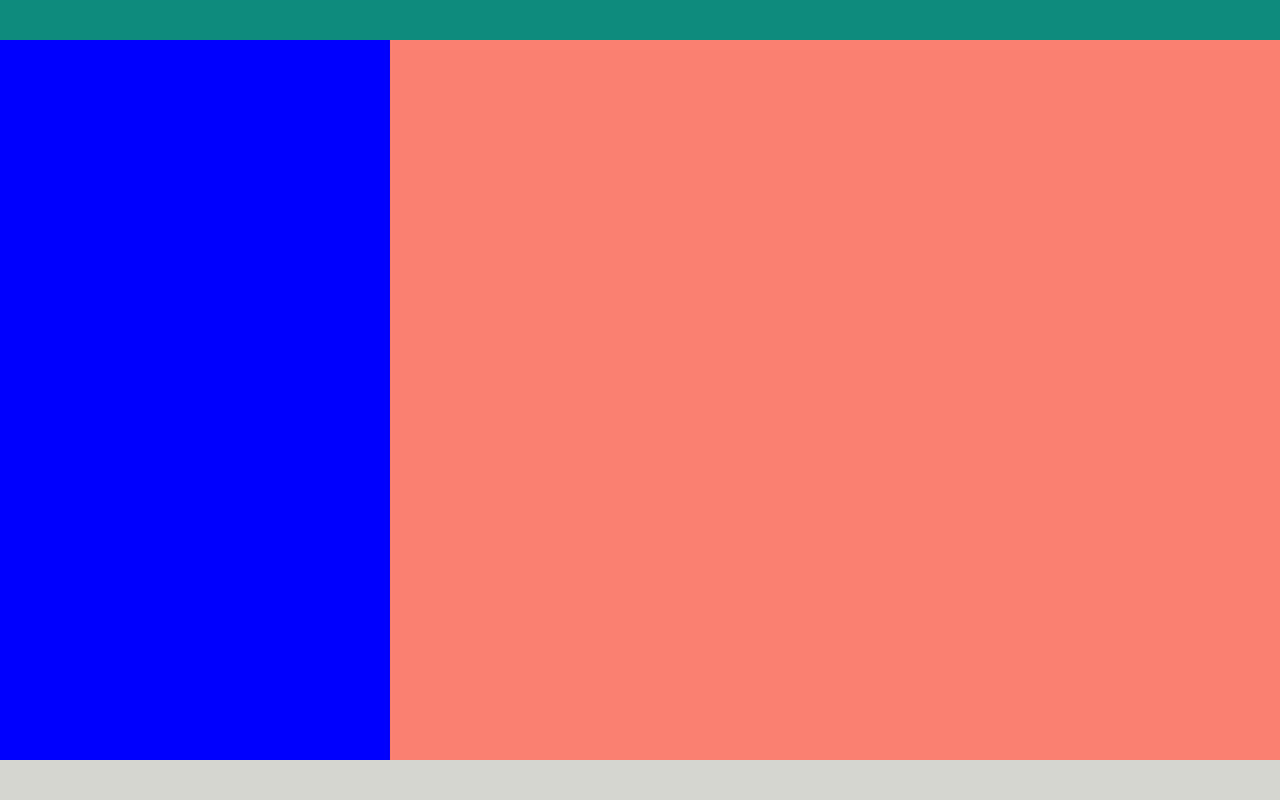
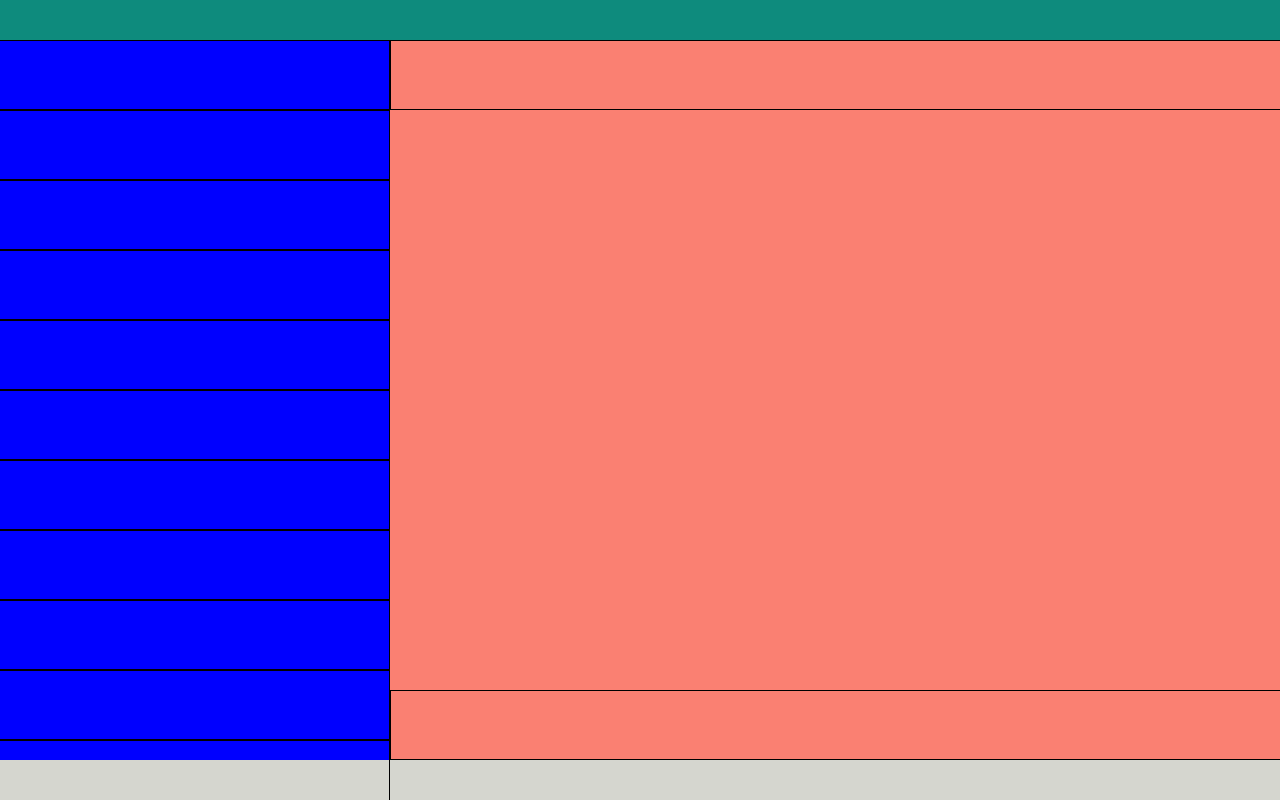
Before and after one commit to vdv-boolean/vue-boolzapp, a plain HTML site: page index.html in a window 1280 px wide. Drawn offline with Linux system fonts and the light colour scheme.

Commit message:
Add windows contain

```diff
--- a/assets/debug.css
+++ b/assets/debug.css
@@ -5,3 +5,16 @@
 .chat-conversation {
     background-color: salmon;
 }
+
+.chat-list div,
+.top-bar,
+.bottom-bar {
+    width: 100%;
+    height: 70px;
+    border: 1px solid black;
+}
+
+.conversation {
+    width: 100%;
+    height: calc(100% - 2 * 70px);
+}
--- a/assets/style.css
+++ b/assets/style.css
@@ -63,11 +63,15 @@ Window
     display: flex;
 }
 
+/* Chat list side */
+
 .chat-list {
     height: 100%;
     width: calc(100% / 3);
 }
 
+/* Chat conversation side */
+
 .chat-conversation {
     height: 100%;
     width: calc(100% / 3 * 2);
--- a/index.html
+++ b/index.html
@@ -23,11 +23,25 @@
 
             <!-- Left side of window -->
             <div class="chat-list">
-
+                <div class="user-info"></div>
+                <div class="notification-setting"></div>
+                <div class="chat-search"></div>
+                <div class="chats"></div>
+                <div class="chat"></div>
+                <div class="chat"></div>
+                <div class="chat"></div>
+                <div class="chat"></div>
+                <div class="chat"></div>
+                <div class="chat"></div>
+                <div class="chat"></div>
             </div>
 
             <!-- Right side of window -->
-            <div class="chat-conversation"></div>
+            <div class="chat-conversation">
+                <div class="top-bar"></div>
+                <div class="conversation"></div>
+                <div class="bottom-bar"></div>
+            </div>
         </div>
     </body>
 </html>
```
